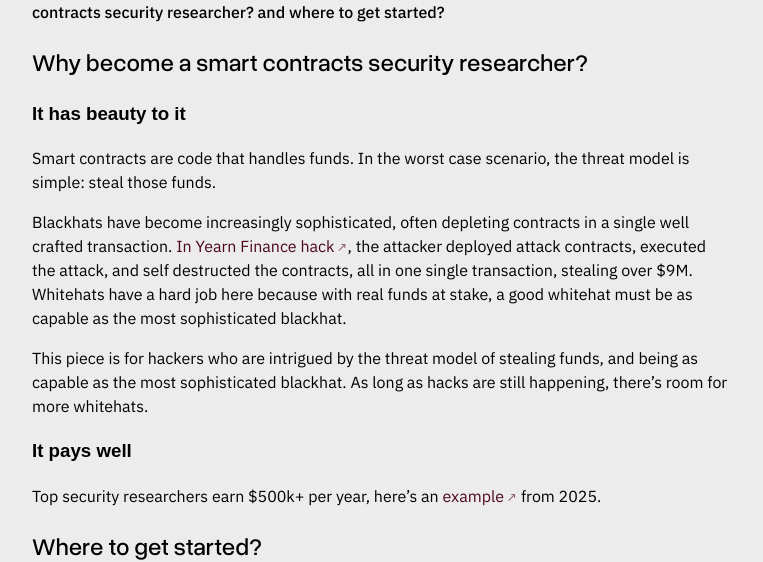
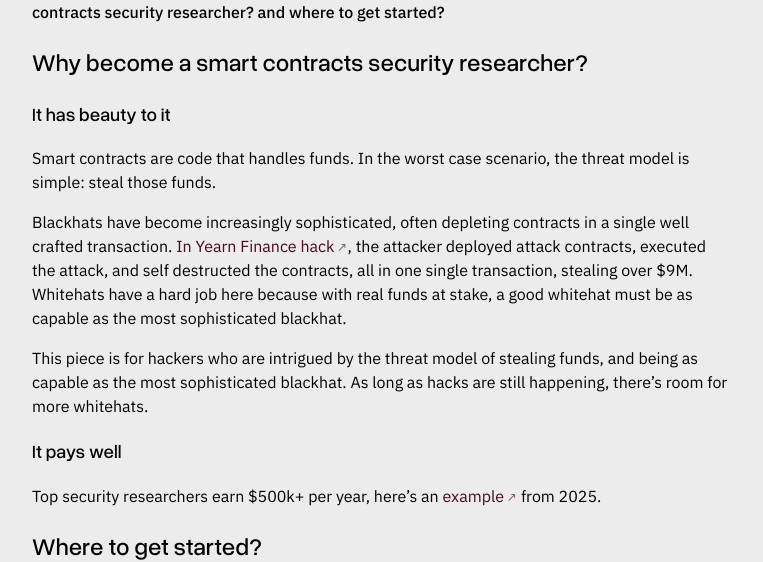
Before and after one commit to e11iptic/e11iptic.github.io, a Jekyll site: the page built from _posts/2025-12-02-scs.md, in a window 1280 px wide. Shown: the part 300-862 px from the top of the page, without its empty margins (258-1021 px from the left). Built offline with Jekyll 4.4.1, drawn with Linux system fonts in a browser that asks for light colours; some web fonts are replaced.

Commit message:
Fix font

```diff
--- a/_sass/main.scss
+++ b/_sass/main.scss
@@ -241,6 +241,11 @@ footer {
             font-family: "Overused Grotesk", sans-serif;
             font-weight: 500;
         }
+
+        h3 {
+            font-family: "Overused Grotesk", sans-serif;
+            font-weight: 500;
+        }
         // Style for code blocks
         pre {
             background: #f5f5f5;
```
